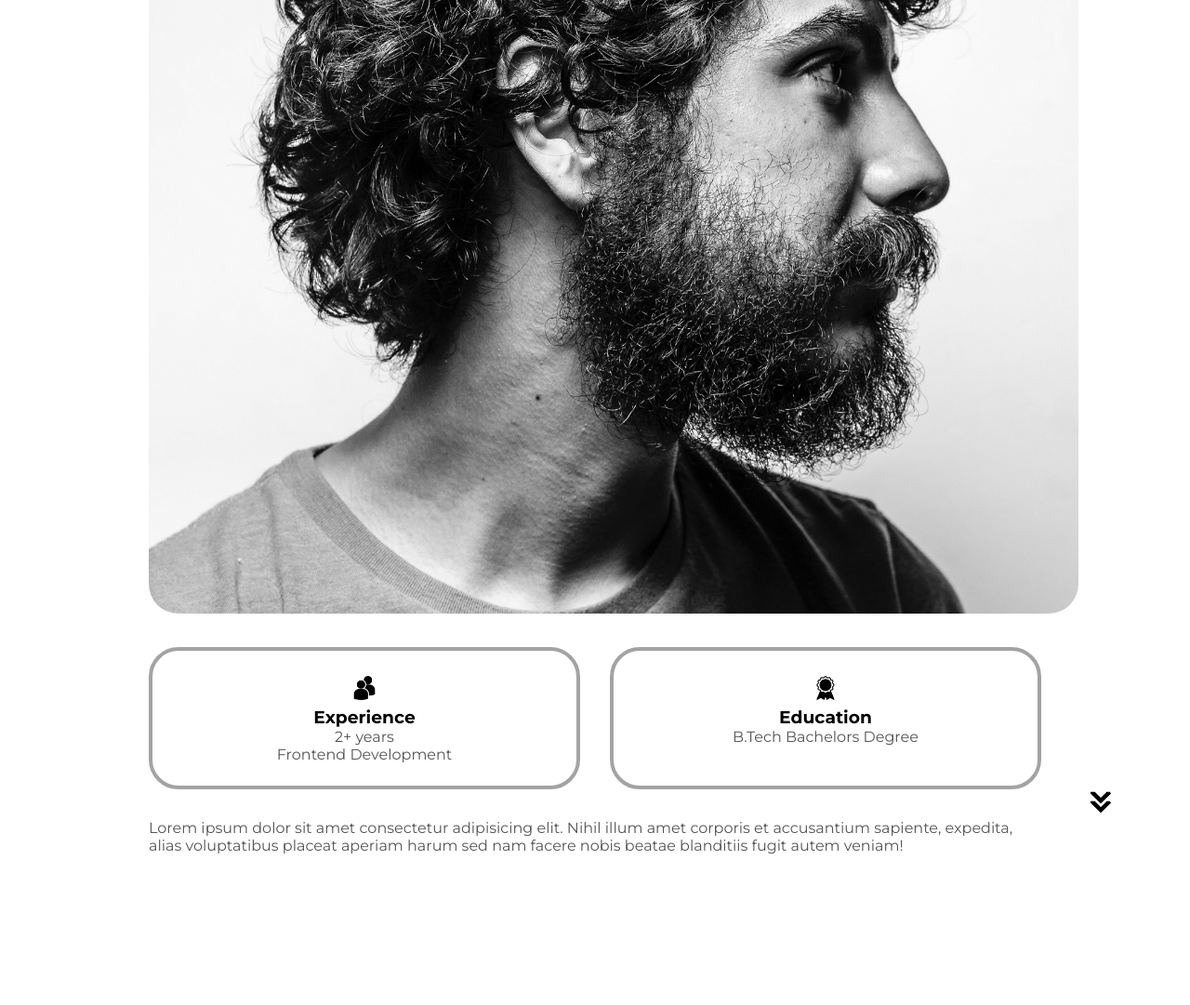
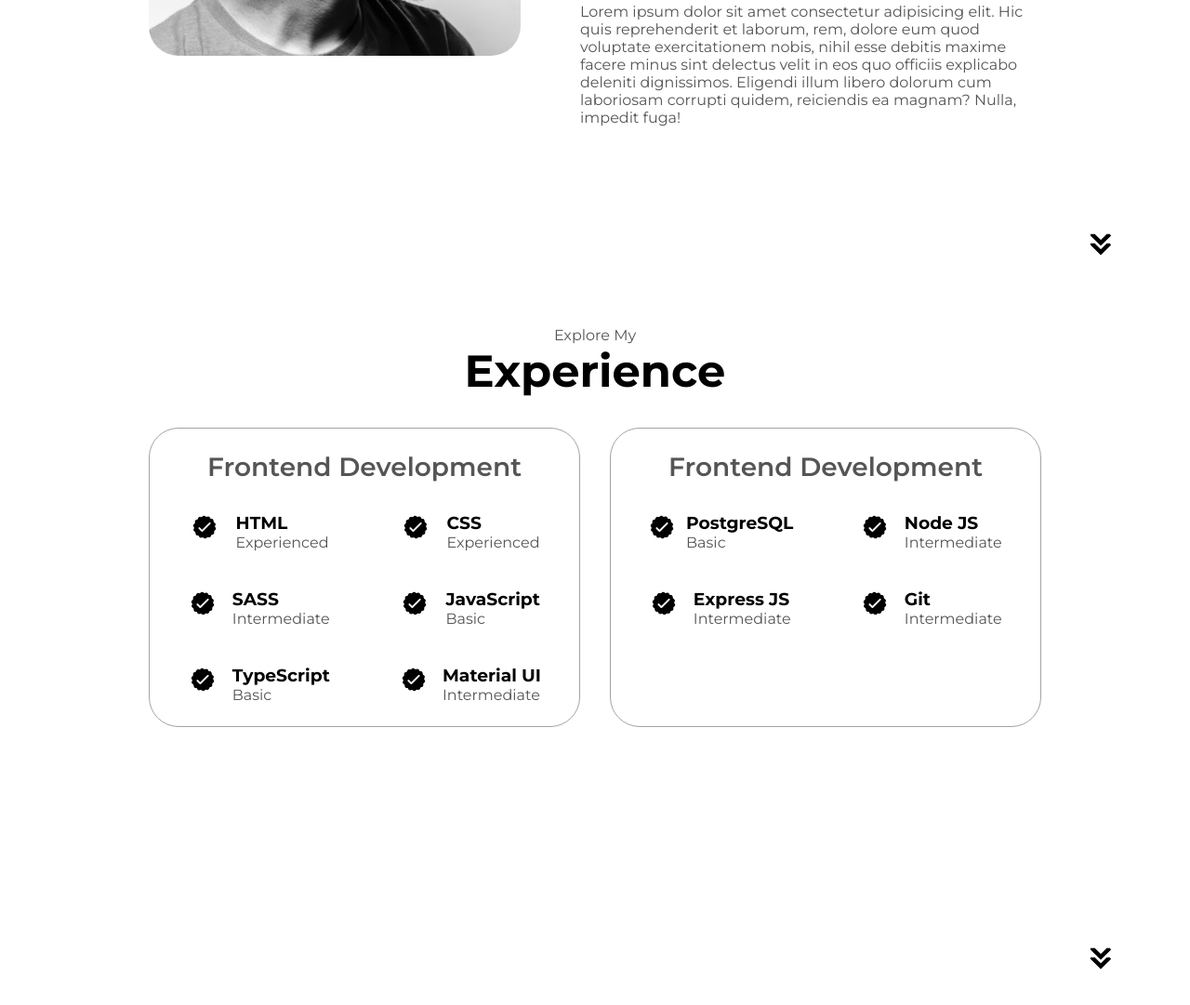
Before and after one commit to KalpeshKumar09/PORTFOLIO-TEMPLATE, a plain HTML site: page index.html in a window 1280 px wide. Shown: the part 1225-2306 px from the top of the page at 93% size. Before the commit the page ends 2144 px from the top, so only its background shows below. Drawn offline with Linux system fonts and the light colour scheme.

Commit message:
experience page added

```diff
--- a/index.html
+++ b/index.html
@@ -76,22 +76,22 @@
 
     <!-- ABOUT PAGE -->
     <section id="about">
-      <p class="section_text__p1">Get To Know More</p>
+      <p class="section__text__p1">Get To Know More</p>
       <h1 class="title">About Me</h1>
-      <div class="section_container">
-        <div class="section_pic_container">
+      <div class="section-container">
+        <div class="section__pic-container">
           <img
             src="./assets/about-pic.png"
-            alt="Profile Picture"
+            alt="Profile picture"
             class="about-pic"
           />
         </div>
         <div class="about-details-container">
-          <div class="about-container">
+          <div class="about-containers">
             <div class="details-container">
               <img
-                src="./assets/education.png"
-                alt="education icon"
+                src="./assets/experience.png"
+                alt="Experience icon"
                 class="icon"
               />
               <h3>Experience</h3>
@@ -99,29 +99,167 @@
             </div>
             <div class="details-container">
               <img
-                src="./assets/experience.png"
-                alt="experience icon"
+                src="./assets/education.png"
+                alt="Education icon"
                 class="icon"
               />
               <h3>Education</h3>
-              <p>B.Tech Bachelors Degree</p>
+              <p>B.Sc. Bachelors Degree<br />M.Sc. Masters Degree</p>
             </div>
           </div>
           <div class="text-container">
             <p>
-              Lorem ipsum dolor sit amet consectetur adipisicing elit. Nihil
-              illum amet corporis et accusantium sapiente, expedita, alias
-              voluptatibus placeat aperiam harum sed nam facere nobis beatae
-              blanditiis fugit autem veniam!
+              Lorem ipsum dolor sit amet consectetur adipisicing elit. Hic quis
+              reprehenderit et laborum, rem, dolore eum quod voluptate
+              exercitationem nobis, nihil esse debitis maxime facere minus sint
+              delectus velit in eos quo officiis explicabo deleniti dignissimos.
+              Eligendi illum libero dolorum cum laboriosam corrupti quidem,
+              reiciendis ea magnam? Nulla, impedit fuga!
             </p>
           </div>
         </div>
       </div>
       <img
         src="./assets/arrow.png"
-        alt="Arrow Icon"
+        alt="Arrow icon"
         class="icon arrow"
         onclick="location.href='./#experience'"
+      />
+    </section>
+
+    <!-- Experience Page -->
+    <section id="experience">
+      <p class="section__text__p1">Explore My</p>
+      <h1 class="title">Experience</h1>
+      <div class="experience-details-container">
+        <div class="about-containers">
+          <div class="details-container">
+            <h2 class="experience-sub-title">Frontend Development</h2>
+            <div class="article-container">
+              <article>
+                <img
+                  src="./assets/checkmark.png"
+                  alt="Experience icon"
+                  class="icon"
+                />
+                <div>
+                  <h3>HTML</h3>
+                  <p>Experienced</p>
+                </div>
+              </article>
+              <article>
+                <img
+                  src="./assets/checkmark.png"
+                  alt="Experience icon"
+                  class="icon"
+                />
+                <div>
+                  <h3>CSS</h3>
+                  <p>Experienced</p>
+                </div>
+              </article>
+              <article>
+                <img
+                  src="./assets/checkmark.png"
+                  alt="Experience icon"
+                  class="icon"
+                />
+                <div>
+                  <h3>SASS</h3>
+                  <p>Intermediate</p>
+                </div>
+              </article>
+              <article>
+                <img
+                  src="./assets/checkmark.png"
+                  alt="Experience icon"
+                  class="icon"
+                />
+                <div>
+                  <h3>JavaScript</h3>
+                  <p>Basic</p>
+                </div>
+              </article>
+              <article>
+                <img
+                  src="./assets/checkmark.png"
+                  alt="Experience icon"
+                  class="icon"
+                />
+                <div>
+                  <h3>TypeScript</h3>
+                  <p>Basic</p>
+                </div>
+              </article>
+              <article>
+                <img
+                  src="./assets/checkmark.png"
+                  alt="Experience icon"
+                  class="icon"
+                />
+                <div>
+                  <h3>Material UI</h3>
+                  <p>Intermediate</p>
+                </div>
+              </article>
+            </div>
+          </div>
+          <div class="details-container">
+            <h2 class="experience-sub-title">Frontend Development</h2>
+            <div class="article-container">
+              <article>
+                <img
+                  src="./assets/checkmark.png"
+                  alt="Experience icon"
+                  class="icon"
+                />
+                <div>
+                  <h3>PostgreSQL</h3>
+                  <p>Basic</p>
+                </div>
+              </article>
+              <article>
+                <img
+                  src="./assets/checkmark.png"
+                  alt="Experience icon"
+                  class="icon"
+                />
+                <div>
+                  <h3>Node JS</h3>
+                  <p>Intermediate</p>
+                </div>
+              </article>
+              <article>
+                <img
+                  src="./assets/checkmark.png"
+                  alt="Experience icon"
+                  class="icon"
+                />
+                <div>
+                  <h3>Express JS</h3>
+                  <p>Intermediate</p>
+                </div>
+              </article>
+              <article>
+                <img
+                  src="./assets/checkmark.png"
+                  alt="Experience icon"
+                  class="icon"
+                />
+                <div>
+                  <h3>Git</h3>
+                  <p>Intermediate</p>
+                </div>
+              </article>
+            </div>
+          </div>
+        </div>
+      </div>
+      <img
+        src="./assets/arrow.png"
+        alt="Arrow icon"
+        class="icon arrow"
+        onclick="location.href='./#projects'"
       />
     </section>
 
--- a/stylesheet.css
+++ b/stylesheet.css
@@ -242,53 +242,91 @@ section{
 }
 
 /* ABOUT PAGE  */
-#about{
+#about {
   position: relative;
 }
 
-.about-container{
+.about-containers {
   gap: 2rem;
   margin-bottom: 2rem;
   margin-top: 2rem;
 }
 
-.about-details-container{
+.about-details-container {
   justify-content: center;
   flex-direction: column;
 }
 
-.about-container,
-.about-details-container{
+.about-containers,
+.about-details-container {
   display: flex;
 }
 
-.about-pic{
+.about-pic {
   border-radius: 2rem;
 }
 
-.arrow{
+.arrow {
   position: absolute;
   right: -5rem;
   bottom: 2.5rem;
 }
 
-.details-container{
+.details-container {
   padding: 1.5rem;
   flex: 1;
   background: white;
   border-radius: 2rem;
-    border: rgb(53, 53, 53) 0.3rem solid;
-    border-color:rgb(163, 163, 163);
+  border: rgb(53, 53, 53) 0.1rem solid;
+  border-color: rgb(163, 163, 163);
   text-align: center;
 }
 
-.section-container{
+.section-container {
   gap: 4rem;
   height: 80%;
 }
 
-.section_pic-container{
+.section__pic-container img {
   height: 400px;
   width: 400px;
   margin: auto 0;
 }
+
+/* EXPERIENCE PAGE */
+#experience {
+  position: relative;
+}
+
+.experience-sub-title {
+  color: rgb(85, 85, 85);
+  font-weight: 600;
+  font-size: 1.75rem;
+  margin-bottom: 2rem;
+}
+
+.experience-details-container {
+  display: flex;
+  justify-content: center;
+  flex-direction: column;
+}
+
+.article-container {
+  display: flex;
+  text-align: initial;
+  flex-wrap: wrap;
+  flex-direction: row;
+  gap: 2.5rem;
+  justify-content: space-around;
+}
+
+article {
+  display: flex;
+  width: 10rem;
+  justify-content: space-around;
+  gap: 0.5rem;
+}
+
+article .icon {
+  cursor: default;
+}
```
Lines whose indentation alone changed are shown as unchanged.
